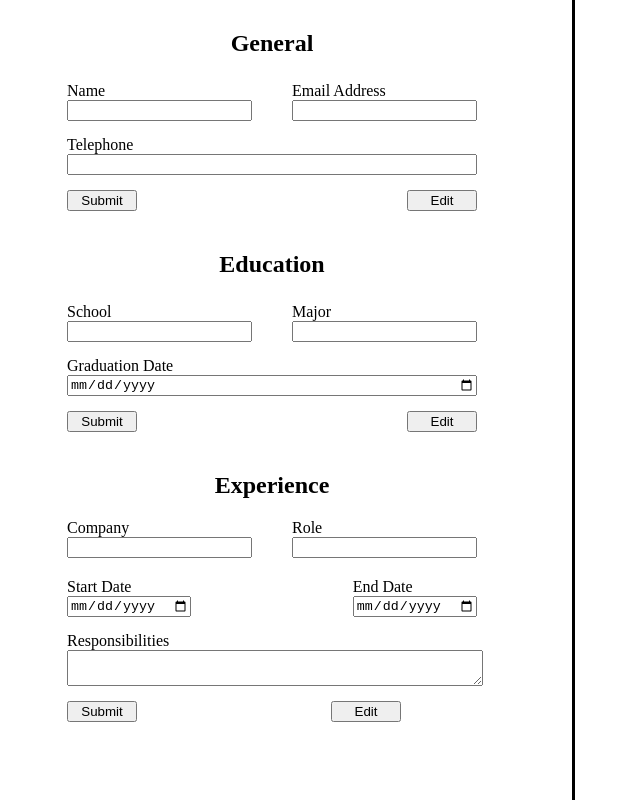
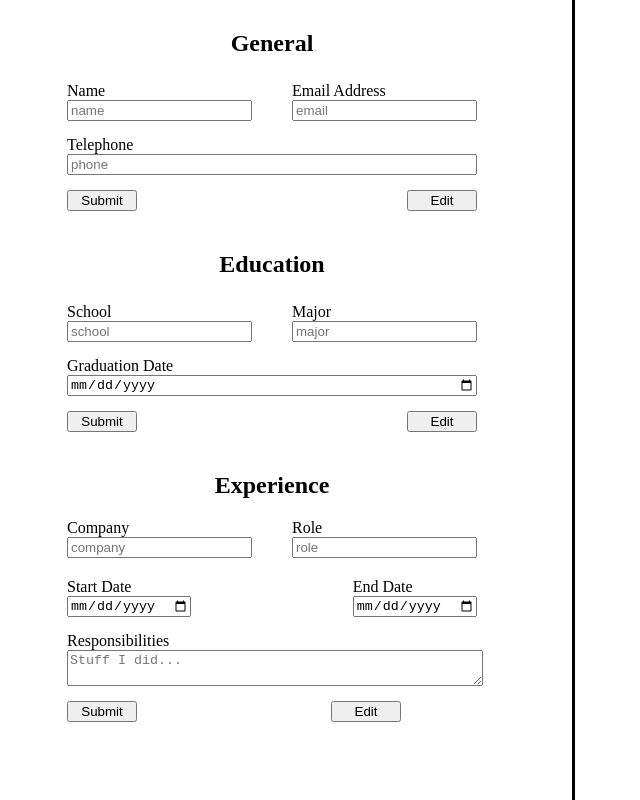
Before and after one commit to ayoyeniyi/odin-cv, a React (Vite) app: page / in a window 1280 px wide. Shown: the whole page, without its empty margins (28-668 px from the left). Built offline with nearby package versions, Linux system fonts and the light colour scheme.

Commit message:
Add placeholders to all inputs

```diff
--- a/src/components/Education.jsx
+++ b/src/components/Education.jsx
@@ -1,4 +1,3 @@
-
 import '../styles/Education.css';
 
 export default function Education({ children }) {
@@ -8,12 +7,12 @@ export default function Education({ children }) {
             <div className="sch-info">
                 <div className='sch-holder'>
                     <label htmlFor="sch-name">School</label>
-                    <input type="text" name="sch-name" id="sch-name"/>
+                    <input type="text" name="sch-name" id="sch-name" placeholder='school'/>
                 </div>
 
                 <div className="mj-holder">
                     <label htmlFor="sch-major">Major</label>
-                    <input type="text" name="sch-major" id="sch-major" />
+                    <input type="text" name="sch-major" id="sch-major" placeholder='major'/>
                 </div>
             </div>
 
--- a/src/components/Experience.jsx
+++ b/src/components/Experience.jsx
@@ -8,12 +8,12 @@ export default function Experience({children}) {
                 <div className="top-row">
                     <div className='cmp-holder'>
                         <label htmlFor="cmp-name">Company</label>
-                        <input type="text" name="cmp-name" id="cmp-name"/>
+                        <input type="text" name="cmp-name" id="cmp-name" placeholder='company'/>
                     </div>
 
                     <div className="role-holder">
                         <label htmlFor="role">Role</label>
-                        <input type="text" name="role" id="role" />
+                        <input type="text" name="role" id="role" placeholder='role'/>
                     </div>
                 </div>
 
@@ -33,7 +33,7 @@ export default function Experience({children}) {
 
             <div className="rsp-holder">
                 <label htmlFor="responsibilties">Responsibilities</label>
-                <textarea name="responsibilities" id="responsibilities" />
+                <textarea name="responsibilities" id="responsibilities" placeholder='Stuff I did...'/>
             </div>
 
             <div className="btn-holder">
--- a/src/components/General.jsx
+++ b/src/components/General.jsx
@@ -7,18 +7,18 @@ export default function General({children}) {
             <div className='gen-info'>
                 <div className='name-holder'>
                     <label htmlFor="full-name">Name</label>
-                    <input type="text" name="name" id="full-name"/>
+                    <input type="text" name="name" id="full-name" placeholder='name'/>
                 </div>
 
                 <div className='email-holder'>
                     <label htmlFor="email">Email Address</label>
-                    <input type="email" name="email" id="email" />
+                    <input type="email" name="email" id="email" placeholder='email'/>
                 </div>
             </div>
 
             <div className='tel-holder'>
                 <label htmlFor="phone-number">Telephone</label>
-                <input type="tel" name="telephone" id="phone-number" />
+                <input type="tel" name="telephone" id="phone-number" placeholder='phone'/>
             </div>
 
             <div className='btn-holder'>
```
